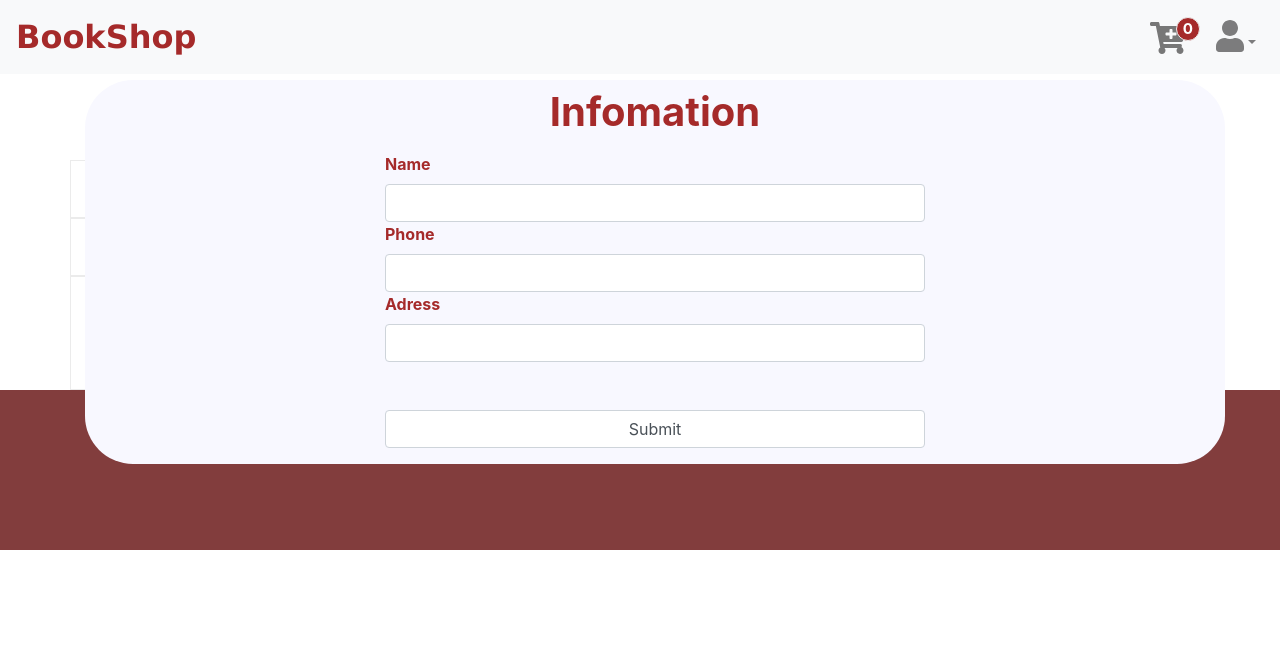
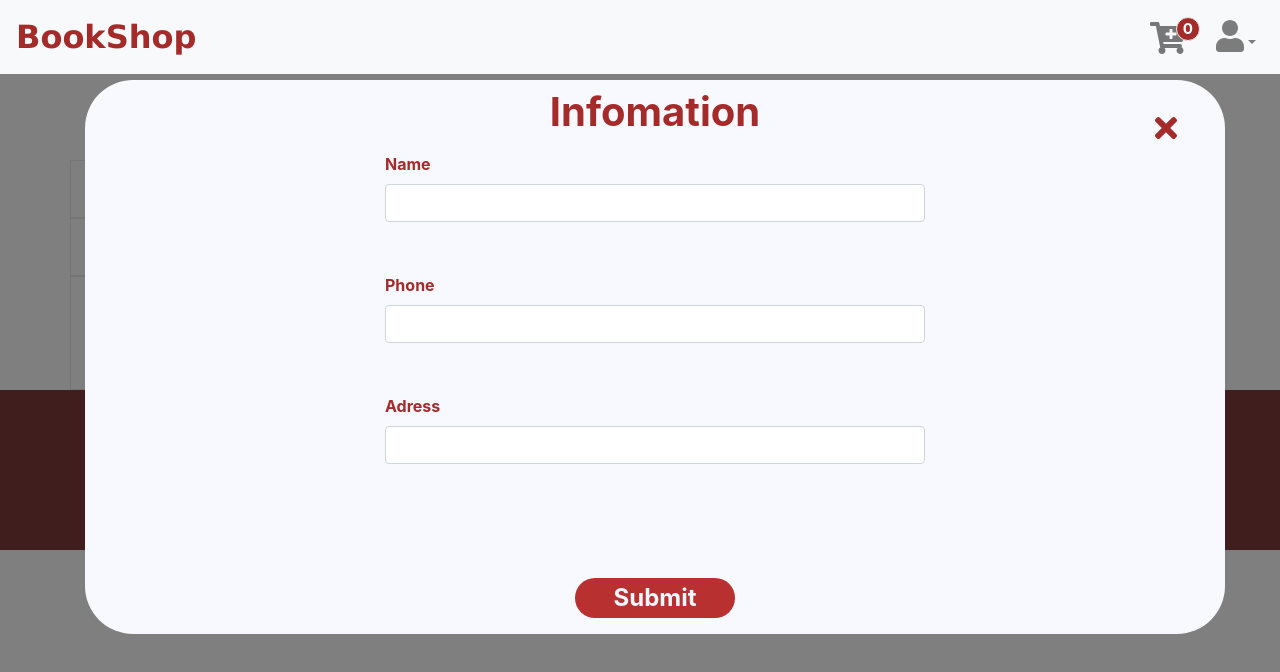
Before and after one commit to vntgithub/frontend-bookshop, a React (Create React App) app: page /cart in a window 1280 px wide. Both pictures are taken after a click on the button "Buy". Shown: the top 672 px of the page. Built offline with nearby package versions, Linux system fonts and the light colour scheme.

Commit message:
add style form infomation

```diff
--- a/src/components/InvoiceForm.js
+++ b/src/components/InvoiceForm.js
@@ -3,6 +3,10 @@ import { Container, FormGroup, Input, Label, Form, Row, Col } from 'reactstrap';
 
 import invoiceApi from '../api/invoice.api';
 import CartContext from '../contexts/cart.context';
+
+import { FontAwesomeIcon } from '@fortawesome/react-fontawesome';
+import { faExclamationCircle, faTimes
+} from '@fortawesome/free-solid-svg-icons';
 import './style/invoiceform.css';
 
 const InvoiceForm = (props) => {
@@ -19,10 +23,33 @@ const InvoiceForm = (props) => {
     const setPhone = (event) => setData({...data, phone: event.target.value});
     const setAdress = (event) => setData({...data, adress: event.target.value});
     const submit = () => {
+        const RegExp = /^0[1-9]{9,10}/;
+        let check = true;
         if(data.name === ''){
-            setErr({...err, name:true});
-            return;
+            check &= false;
+            document.getElementById('name').style.visibility = "unset";
+        }else{
+            document.getElementById('name').style.visibility = "hidden";
         }
+        if(data.phone === ''){
+            check &= false;
+            document.getElementById('phone').style.visibility = "unset";
+
+        }else{
+            if(RegExp.test(data.phone)){
+                document.getElementById('phone').style.visibility = "hidden";
+            }else{
+                document.getElementById('phone').children[1].innerHTML= "Phone numbers must begin with 0, have 10-11 numbers";
+                document.getElementById('phone').style.visibility = "unset";
+            }
+        }
+        if(data.adress === ''){
+            check &= false;
+            document.getElementById('adress').style.visibility = "unset";
+        }else{
+            document.getElementById('adress').style.visibility = "hidden";
+        }
+        if(check) {
             const invoice = {
                 ...data,
             };
@@ -31,9 +58,13 @@ const InvoiceForm = (props) => {
             setUserCart([]);
             localStorage.setItem('cartItems', JSON.stringify([]));
         }
+        return;
+    }
     return(
+        <div>
+        <div className="overlay"></div>
         <Container className="invoice-form">
-
+            <FontAwesomeIcon icon={faTimes} className="exit" onClick={props.toggle} />
             <Row className="justify-content-center m-2">
                 <h1 className="title-information">Infomation</h1>
             </Row>
@@ -43,17 +74,33 @@ const InvoiceForm = (props) => {
                         <FormGroup>
                             <Label>Name</Label>
                             <Input onChange={setName} name="name" type="text" />
+                            <div id="name" className="require">
+                                <FontAwesomeIcon icon={faExclamationCircle} />
+                                <p>Name is require</p>
+                            </div>
                             <div className="err">{}</div>
                             <Label>Phone</Label>
                             <Input onChange={setPhone} name="phone" type="text" />
+                            <div id="phone" className="require">
+                                <FontAwesomeIcon icon={faExclamationCircle} />
+                                <p>Phone is require</p>
+                            </div>
                             <Label>Adress</Label>
                             <Input onChange={setAdress} name="adress" type="text" />
-                            <Input className="mt-5" type="submit" onClick={submit} />
+                            <div id="adress" className="require">
+                                <FontAwesomeIcon icon={faExclamationCircle} />
+                                <p>Adress is require</p>
+                            </div>
+
                         </FormGroup>
                     </Form>
                 </Col>
             </Row>
+            <Row className="justify-content-center mb-2">
+                <h4 className="mt-5 button-submit" onClick={submit} >Submit</h4>
+            </Row>
         </Container>
+        </div>
     );
 }
 export default InvoiceForm;
--- a/src/components/style/invoiceform.css
+++ b/src/components/style/invoiceform.css
@@ -1,11 +1,69 @@
 .invoice-form {
   position: fixed;
-
-  z-index: 1;
+  z-index: 2;
   background-color: ghostwhite;
   border-radius: 3rem;
+  transition: opacity 60ms;
 }
 .title-information {
   color: brown;
   font-weight: bold;
 }
+.invoice-form p {
+  color: red;
+  margin-top: -0.2rem;
+  margin-left: 0.5rem;
+}
+
+.require {
+  display: flex;
+  margin: 0.8rem 0 0.1rem 0;
+  color: red;
+}
+#name,
+#phone,
+#adress {
+  visibility: hidden;
+}
+
+.button-submit {
+  width: 10rem;
+  height: 2.5rem;
+  border-radius: 2rem;
+  background-color: rgb(184, 48, 48);
+  color: aliceblue;
+  display: flex;
+  justify-content: center;
+  align-items: center;
+  font-weight: bold;
+  cursor: pointer;
+}
+.button-submit:hover {
+  background-color: rgb(223, 65, 65);
+  transition: 3ms;
+}
+.overlay {
+  position: fixed; /* Sit on top of the page content */
+  display: block; /* Hidden by default */
+  width: 100%; /* Full width (cover the whole page) */
+  height: 100%; /* Full height (cover the whole page) */
+  top: 0;
+  left: 0;
+  right: 0;
+  bottom: 0;
+  background-color: rgba(0, 0, 0, 0.5); /* Black background with opacity */
+  z-index: 1;
+}
+.exit {
+  font-size: 2rem;
+  color: brown;
+  position: absolute;
+  right: 3rem;
+  top: 2rem;
+  cursor: pointer;
+}
+.exit:hover {
+  color: rgb(207, 76, 76);
+  font-size: 2.5rem;
+  transition: 1ms;
+}
--- a/src/pages/Cart.js
+++ b/src/pages/Cart.js
@@ -51,7 +51,7 @@ const CartPage = () => {
     const toggle = () => setIsOpen(!isOpen);
     return (
         <Container className="container-cartpage">
-            {isOpen && <InvoiceForm />}
+            {isOpen && <InvoiceForm toggle={toggle} />}
             <Row className="total">
                 <Col sm={3}>Cart</Col>
                 <Col sm={{size: 2, offset: 4}}>Products: {count}</Col>
```
Lines whose indentation alone changed are shown as unchanged.
